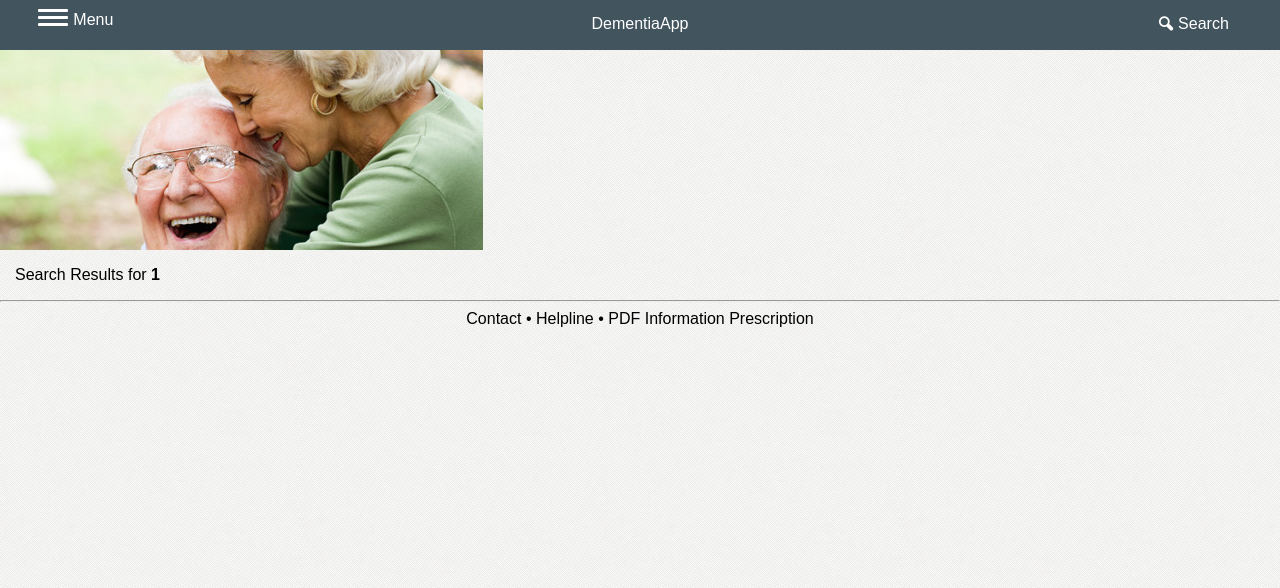
After one commit to nicholedwight/DementiaWebApp, a PHP site: page /general-search.php?searchTerm=1 in a window 1280 px wide. The commit adds this page. Shown: the top 588 px of the page. Run offline with PHP 8.4, Linux system fonts and the light colour scheme; data that the repository does not hold is empty.

Commit message:
added banner images, styled typeahead dropdown and general search tern works

```diff
--- a/css/styles.css
+++ b/css/styles.css
@@ -14,13 +14,14 @@ body, html {
   overflow-x: hidden;
   padding: 0;
   position: relative;
+  background: url('../img/body-bkg.gif');
 }
 
-@media (min-width: 500px) {
+/*@media (min-width: 500px) {
   body, html {
     max-width: 480px;
   }
-}
+}*/
 
 a {
   color: inherit;
@@ -234,7 +235,7 @@ span.touch-btn.active {
   top: 2%;
   background: #7e8083;
   width: 100%;
-  height: 300px;
+  height: 350px;
   text-align: center;
   padding: 15px 0;
 }
@@ -276,6 +277,25 @@ select {
   color: #000;
 }
 
+.tt-dropdown-menu {
+  width: 320px;
+  max-height: 200px;
+  overflow-y: scroll;
+  margin: 12px;
+  text-align: left;
+  text-indent: 10px;
+  padding: 8px 0;
+  background-color: #fff;
+  border: 1px solid #ccc;
+  border: 1px solid rgba(0, 0, 0, 0.2);
+  -webkit-border-radius: 8px;
+  -moz-border-radius: 8px;
+  border-radius: 8px;
+  -webkit-box-shadow: 0 5px 10px rgba(0,0,0,.2);
+  -moz-box-shadow: 0 5px 10px rgba(0,0,0,.2);
+  box-shadow: 0 5px 10px rgba(0,0,0,.2);
+}
+
 .btn {
   background: #42545e;
   color: #fff;
@@ -287,6 +307,7 @@ select {
   transition: border .25s linear,color .25s linear,background-color .25s linear;
   -webkit-font-smoothing: subpixel-antialiased;
   border: none;
+  height: 33px;
 }
 
 .btn:hover {
@@ -306,13 +327,9 @@ input:active {
   margin-top: 150px;
 }
 
-hr {
-  border-color: #444444;
-  margin: 5px 0 10px 0 !important;
-  border-width: 1px 0 0;
-  clear: both;
-  height: 0;
-  -webkit-backface-visibility: hidden;
+.banner {
+  height: 200px;
+  overflow: hidden;
 }
 
 .category-wrapper {
@@ -331,15 +348,21 @@ hr {
 
 .category {
   max-width: 300px;
+  cursor: pointer;
 }
 
 .category h4 {
-  background: #333;
+  background: #42545e;
   color: #FFF;
   height: 60px;
   line-height: 60px;
   width: 300px;
   padding-top: 5px;
+  margin: -4px auto;
+}
+
+.wrapper {
+  padding: 0 15px;
   margin: 0 auto;
 }
 
--- /dev/null
+++ b/general-search.php
@@ -0,0 +1,17 @@
+<?php include('inc/header.php');
+ // Pulling general search term
+  $searchTerm = $_GET['searchTerm'];
+?>
+  <div class="main" role="main">
+    <div class="banner">
+      <img src="./img/banner.jpg">
+    </div>
+
+    <div class="wrapper" id="content">
+      <p class="heading">Search Results for <strong><?= $searchTerm;?></strong></p>
+    </div>
+
+
+
+  </div>
+<?php include('inc/footer.php');?>
--- a/inc/header.php
+++ b/inc/header.php
@@ -1,9 +1,10 @@
 <!doctype html>
+<?php session_start();?>
 <html class="no-js" lang="en">
   <head>
     <meta charset="utf-8" />
     <meta name="viewport" content="width=device-width, initial-scale=1.0" />
-    <title>Dementia Web</title>
+    <title>Dementia App</title>
     <link rel="stylesheet" href="css/normalize.css" />
     <link rel="stylesheet" href="css/styles.css" />
     <script src="js/vendor/modernizr.js"></script>
@@ -15,7 +16,7 @@
             <span></span>
             Menu
           </a>
-          <a class="navbar-brand" href="index.php">DementiaWeb</a>
+          <a class="navbar-brand" href="index.php">DementiaApp</a>
           <a href="#" class="search-btn"><span></span>Search</a>
         </div>
         <nav class="navbar-collapsible collapsed">
@@ -68,8 +69,12 @@
         </nav>
 
         <div class="search-container collapsed" id="the-basics">
-          <input class="typeahead" type="search" placeholder="Search everything">
-          <button class="btn">Search</button>
+          <form method="get" action="general-search.php">
+            <input class="typeahead" type="search" placeholder="Search everything" name="searchTerm">
+            <!-- Setting the general search value so it can be pulled on search results page-->
+            <?php $searchTerm = $_POST['searchTerm']; ?>
+            <button class="btn">Search</button>
+          </form>
           <p class="no-margin"><a href="#" id="advanced">Advanced Search</a></p>
         </div>
 
@@ -90,5 +95,6 @@
             <option value="bristol">Bristol</option>
             <option value="south gloucestershire">South Gloucestershire</option>
           </select>
+          <input type="submit" class="btn" value="Submit">
         </div>
     </header>
```
Also changed, not shown: index.php (+5 -5 lines), references.html (added, +10 -0 lines), img/active.jpg (added), img/banner.jpg (added), img/body-bkg.gif (added), img/carer.jpg (added), img/health.jpg (added), img/memory.jpg (added).
